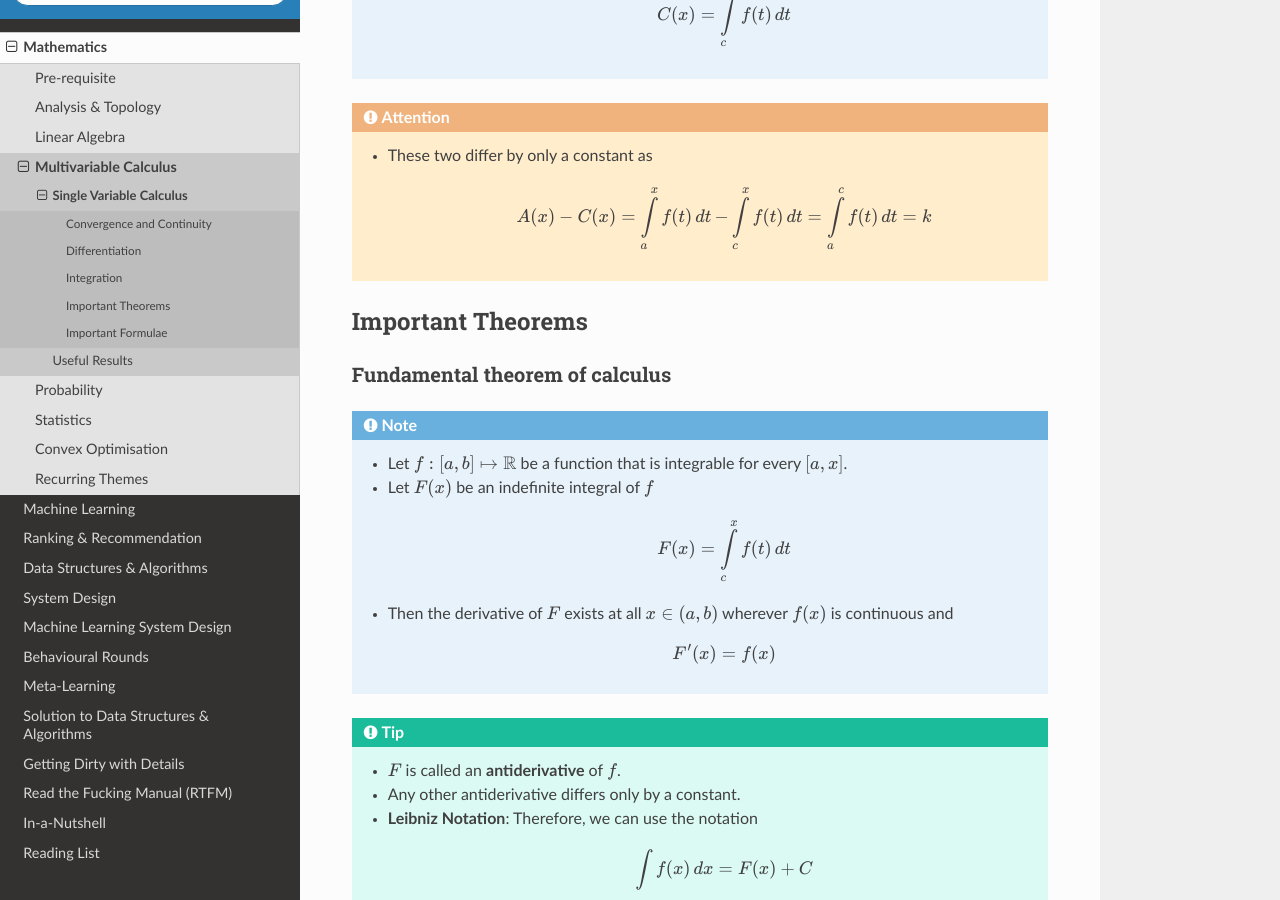
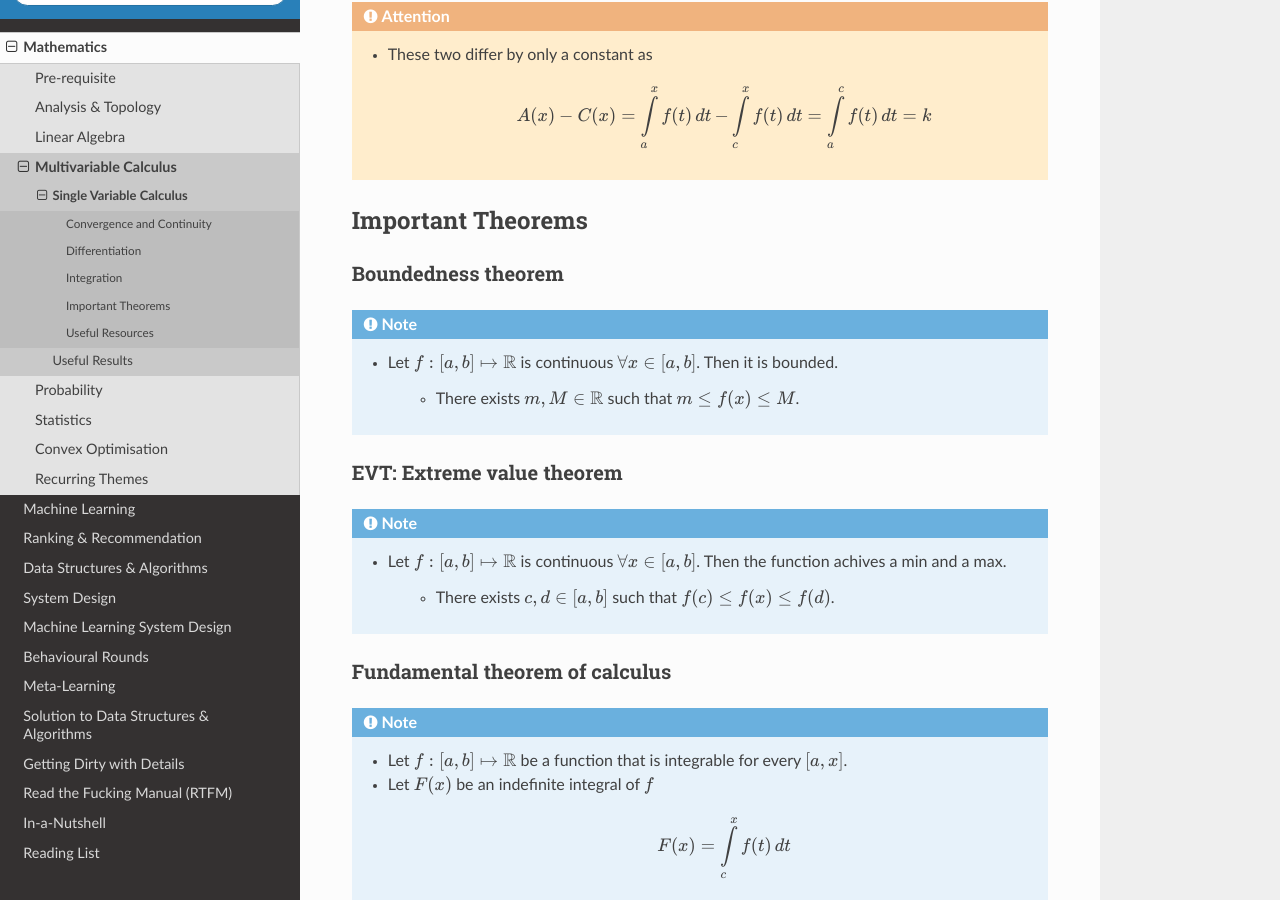
Before and after one commit to uselesstechjunks/leetcode, a Sphinx documentation site: the page built from docs/source/math/calc3/calc1.rst, in a window 1280 px wide and 900 px high, scrolled down 6180 px. Built offline with Sphinx 7.4.7 and the Read the Docs theme 2.0.0, drawn with Linux system fonts in a browser that asks for light colours; some of the changed text lies outside the part shown.

Commit message:
Update calc1.rst

```diff
--- a/docs/source/math/calc3/calc1.rst
+++ b/docs/source/math/calc3/calc1.rst
@@ -208,6 +205,20 @@ Indefinite Integral
 ****************************************************************
 Important Theorems
 ****************************************************************
+Boundedness theorem
+================================================================
+.. note::
+	* Let :math:`f:[a,b]\mapsto\mathbb{R}` is continuous :math:`\forall x\in[a,b]`. Then it is bounded.
+
+		* There exists :math:`m, M\in\mathbb{R}` such that :math:`m\leq f(x)\leq M`.
+
+EVT: Extreme value theorem
+================================================================
+.. note::
+	* Let :math:`f:[a,b]\mapsto\mathbb{R}` is continuous :math:`\forall x\in[a,b]`. Then the function achives a min and a max.
+
+		* There exists :math:`c,d\in[a,b]` such that :math:`f(c)\leq f(x)\leq f(d)`.
+
 Fundamental theorem of calculus
 ================================================================
 .. note::
@@ -283,10 +294,10 @@ Rolle's theorem
 		* then :math:`\exists c\in[a,b]` such that :math:`f'(c)=0`
 
 ****************************************************************
-Important Formulae
+Useful Resources
 ****************************************************************
 .. seealso::
 	* Calculus cheatsheet: `Notes at tutorial.math.lamar.edu <https://tutorial.math.lamar.edu/pdf/calculus_cheat_sheet_all.pdf>`_.
 	* Different ways for evaluating the Gaussian integral: `YouTube video playlist by Dr Peyam <https://www.youtube.com/watch?v=HcneBkidSDQ&list=PLJb1qAQIrmmCgLyHWMXGZnioRHLqOk2bW>`_.
 
-	* Hints (one way): Let :math:`I=\int\limits_{-\infty}^\infty e^{x^2}\mathop{dx}`. Try to compute :math:`I^2`, convert this into a double integral using Fubini's theorem, and then use polar co-ordinate transform.
+		* Hints (one way): Let :math:`I=\int\limits_{-\infty}^\infty e^{x^2}\mathop{dx}`. Try to compute :math:`I^2`, convert this into a double integral using Fubini's theorem, and then use polar co-ordinate transform.
```
Also changed, not shown: other parts of docs/source/math/calc3/calc1.rst (+0 -3 lines).
